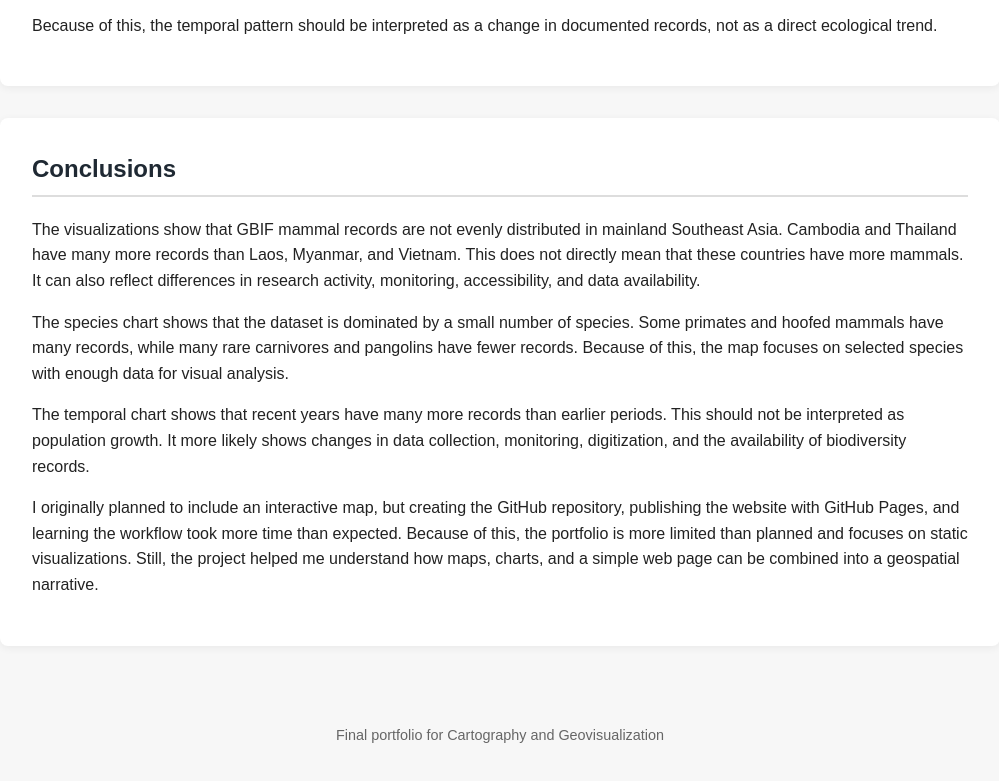
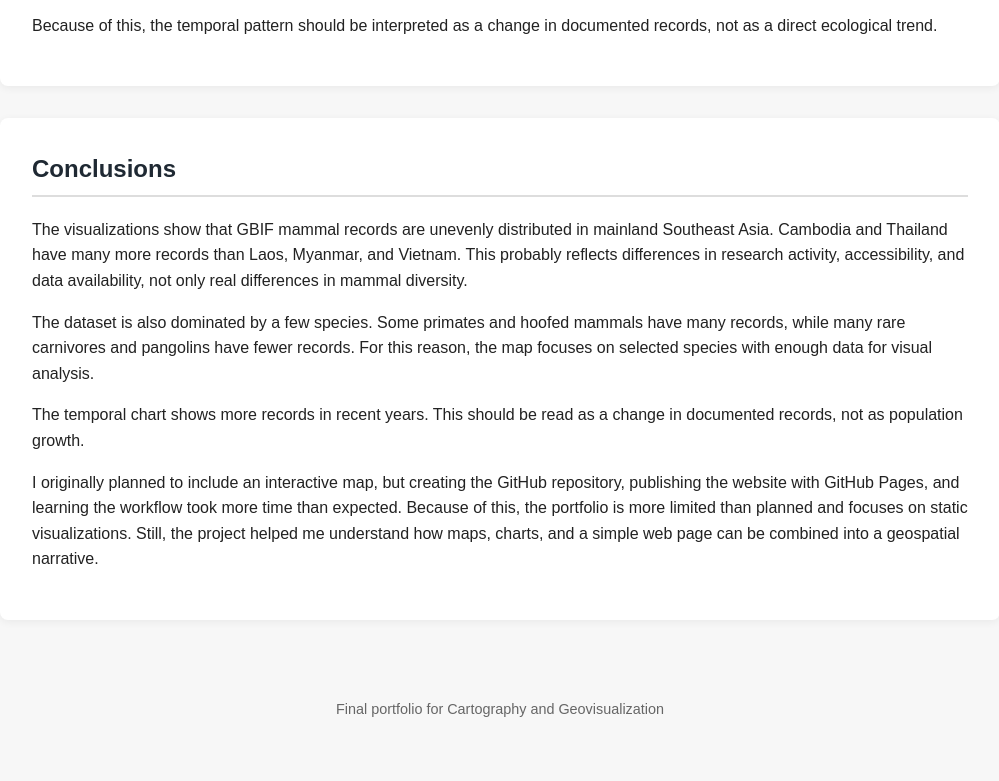
Before and after one commit to MaJaHy/cartography-portfolio, a plain HTML site: page index.html in a window 1280 px wide. Shown: the part 6381-7162 px from the top of the page, without its empty margins (140-1139 px from the left). Drawn offline with Linux system fonts and the light colour scheme.

Commit message:
Shorten conclusions text

```diff
--- a/index.html
+++ b/index.html
@@ -301,15 +301,15 @@
   <h2>Conclusions</h2>
 
   <p>
-    The visualizations show that GBIF mammal records are not evenly distributed in mainland Southeast Asia. Cambodia and Thailand have many more records than Laos, Myanmar, and Vietnam. This does not directly mean that these countries have more mammals. It can also reflect differences in research activity, monitoring, accessibility, and data availability.
+    The visualizations show that GBIF mammal records are unevenly distributed in mainland Southeast Asia. Cambodia and Thailand have many more records than Laos, Myanmar, and Vietnam. This probably reflects differences in research activity, accessibility, and data availability, not only real differences in mammal diversity.
   </p>
 
   <p>
-    The species chart shows that the dataset is dominated by a small number of species. Some primates and hoofed mammals have many records, while many rare carnivores and pangolins have fewer records. Because of this, the map focuses on selected species with enough data for visual analysis.
+    The dataset is also dominated by a few species. Some primates and hoofed mammals have many records, while many rare carnivores and pangolins have fewer records. For this reason, the map focuses on selected species with enough data for visual analysis.
   </p>
 
   <p>
-    The temporal chart shows that recent years have many more records than earlier periods. This should not be interpreted as population growth. It more likely shows changes in data collection, monitoring, digitization, and the availability of biodiversity records.
+    The temporal chart shows more records in recent years. This should be read as a change in documented records, not as population growth.
   </p>
 
   <p>
```
